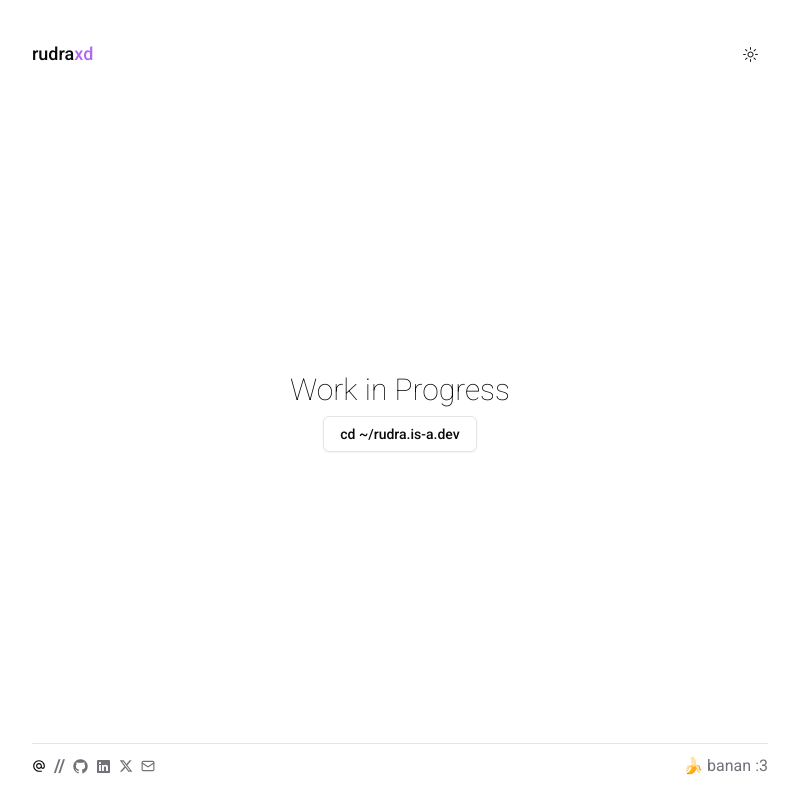
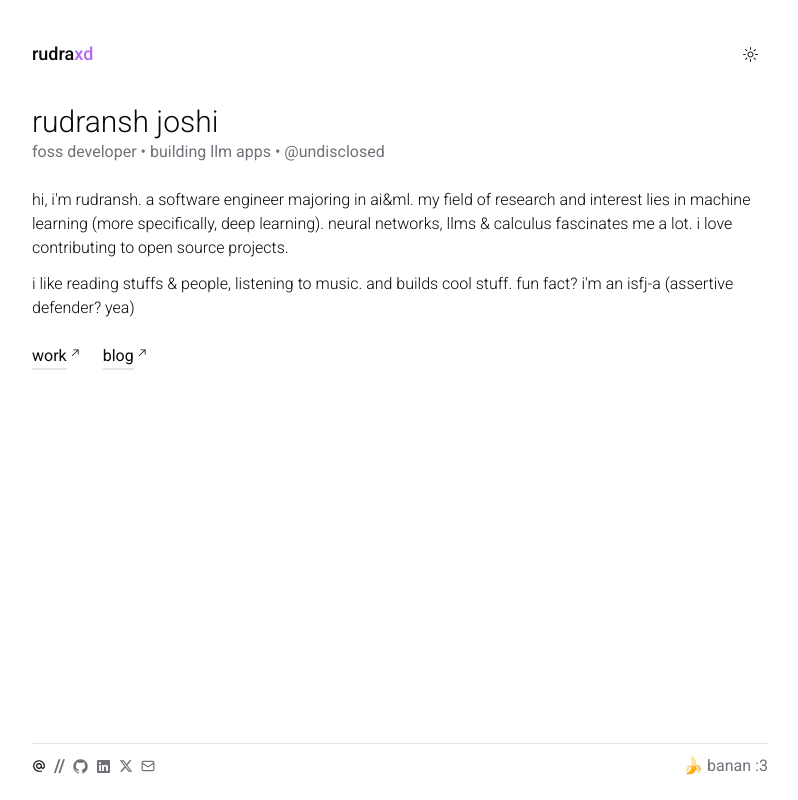
Before and after one commit to FireHead90544/w3, a Next.js app: page / in a window 1280 px wide. Shown: the whole page, without its empty margins (240-1038 px from the left). Built offline with nearby package versions, Linux system fonts and the light colour scheme.

Commit message:
feat: redesign landing page

```diff
--- a/app/page.tsx
+++ b/app/page.tsx
@@ -1,13 +1,37 @@
 import Link from "next/link";
 import { Button } from "@/components/ui/button";
+import InternalLink from "@/components/(misc)/InternalLink";
+import LinksContainer from "@/components/(landing)/LinksContainer";
+import AboutContainer from "@/components/(landing)/AboutContainer";
+import ProfileContainer from "@/components/(landing)/ProfileContainer";
+import FunFact from "@/components/(misc)/FunFact";
 
 export default function Home() {
   return (
-    <div className="flex flex-col space-y-2 justify-center items-center w-full">
-      <span className="text-3xl font-thin">Work in Progress</span>
-      <Link href="https://rudra.is-a.dev/">
-        <Button variant={'outline'}>cd ~/rudra.is-a.dev</Button>
-      </Link>
-    </div>
-  );
+		<div className="flex flex-col space-y-6 my-4 w-full">
+      <ProfileContainer
+        name="rudransh joshi"
+        role="foss developer"
+        work="building llm apps"
+        org="undisclosed"
+      />
+
+			<AboutContainer>
+				<span>
+					hi, i'm rudransh. a software engineer majoring in ai&ml.
+          my field of research and interest lies in machine learning (more specifically, deep learning).
+          neural networks, llms & calculus fascinates me a lot. i love contributing to open source projects.
+				</span>
+				<span>
+					i like reading stuffs & people, listening to music.
+          and builds cool stuff. <FunFact />
+				</span>
+			</AboutContainer>
+
+			<LinksContainer>
+				<InternalLink href="https://rudra.is-a.dev/portfolio" text="work" />
+				<InternalLink href="https://rudra.is-a.dev/blog" text="blog" />
+      </LinksContainer>
+		</div>
+	);
 }
```
